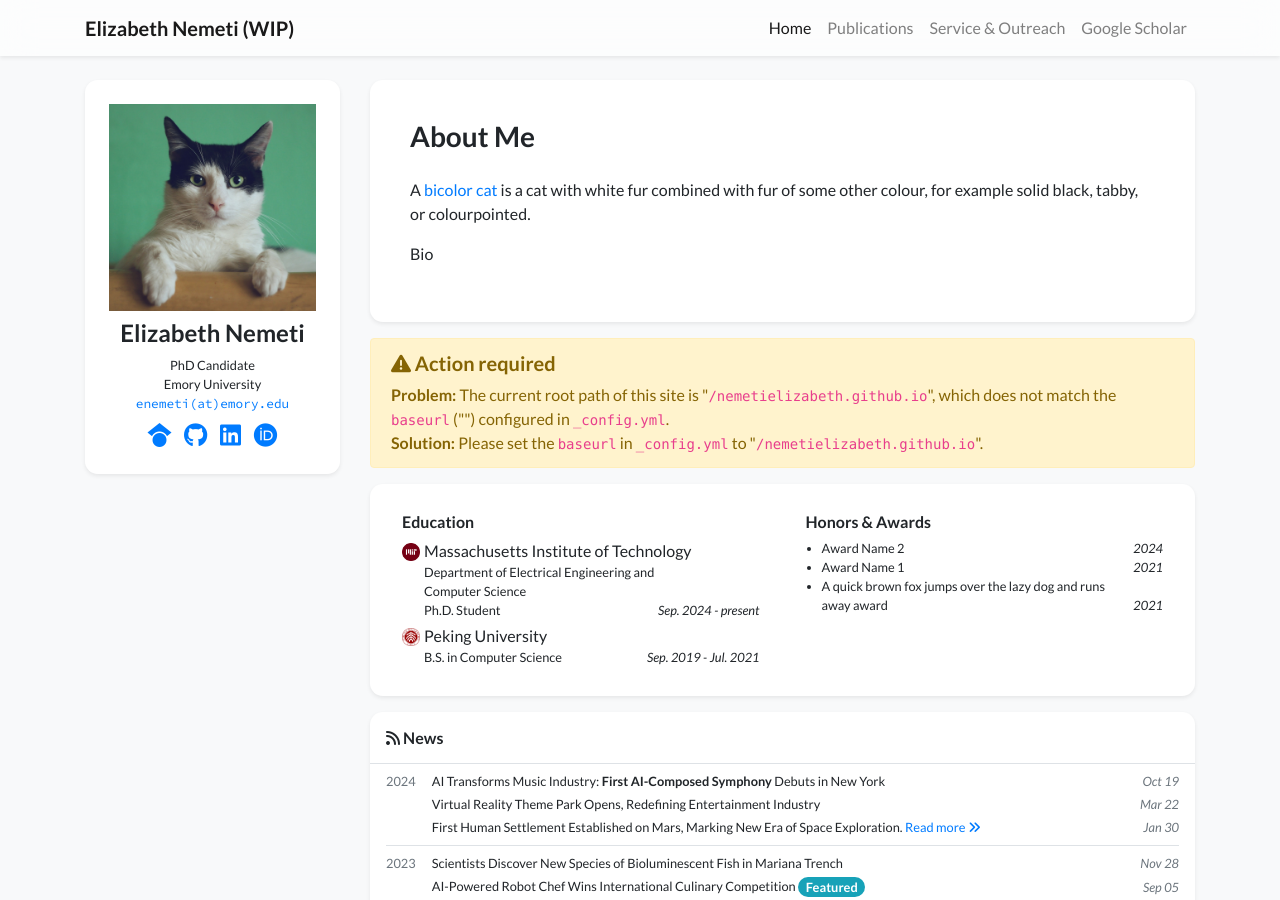
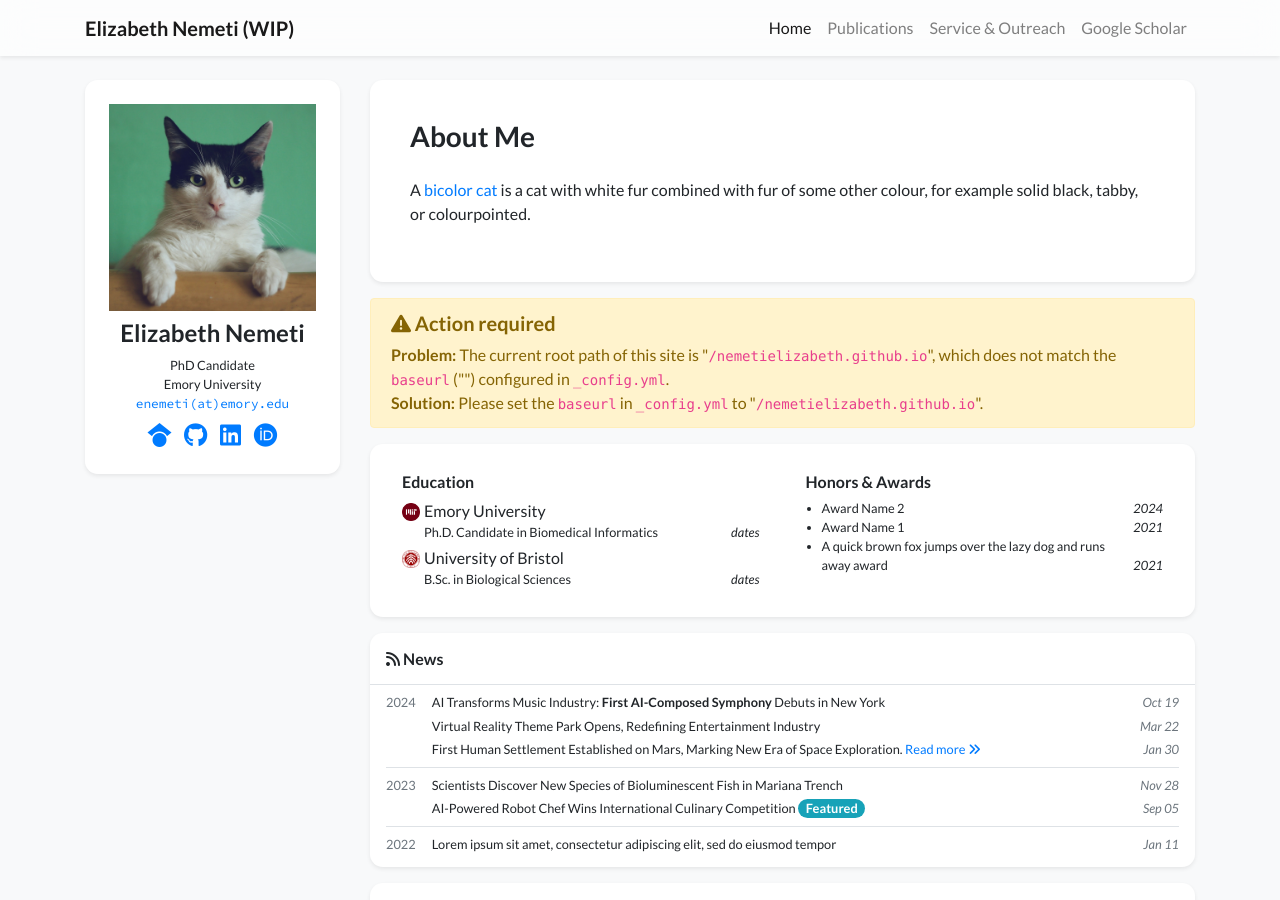
Before and after one commit to nemetielizabeth/nemetielizabeth.github.io, a Jekyll site: the page built from index.html, in a window 1280 px wide and 900 px high. Built offline with Jekyll 4.4.1, drawn with Linux system fonts in a browser that asks for light colours; nearby versions of some CDN libraries; a style sheet for code colours, icons or effects is not loaded.

Commit message:
Update profile.yml

```diff
--- a/_data/profile.yml
+++ b/_data/profile.yml
@@ -19,25 +19,21 @@ short_bio: >-
   <p>
     A <a href="https://en.wikipedia.org/wiki/Bicolor_cat" target="_blank">bicolor cat</a> is a cat with white fur combined with fur of some other colour, for example solid black, tabby, or colourpointed.
   </p>
-  <p>
-    Bio
-  </p>
+
 
 portrait_url: /assets/images/photos/portrait.jpg
 # portrait_caption: >-
 #   Photo by Manja Vitolic on Unsplash (this caption is optional, comment it out to disable).
 
 education:
-- name: Massachusetts Institute of Technology
+- name: Emory University
   logo: /assets/images/badges/MIT_Social_circle.png
-  position: >-
-    Department of Electrical Engineering and Computer Science <br/>
-    Ph.D. Student
-  date: Sep. 2024 - present
-- name: Peking University
+  position: Ph.D. Candidate in Biomedical Informatics
+  date: dates
+- name: University of Bristol
   logo: /assets/images/badges/PKU_red.png
-  position: B.S. in Computer Science
-  date: Sep. 2019 - Jul. 2021
+  position: B.Sc. in Biological Sciences
+  date: dates
 
 # experience:
 # - name: Peking University
```
